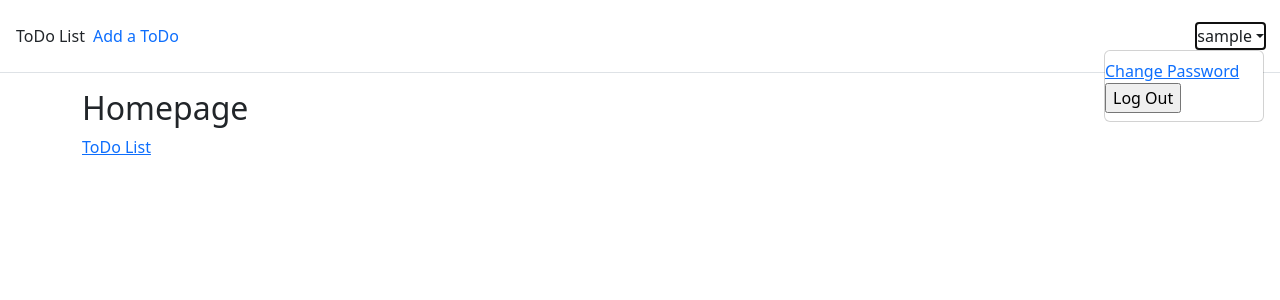
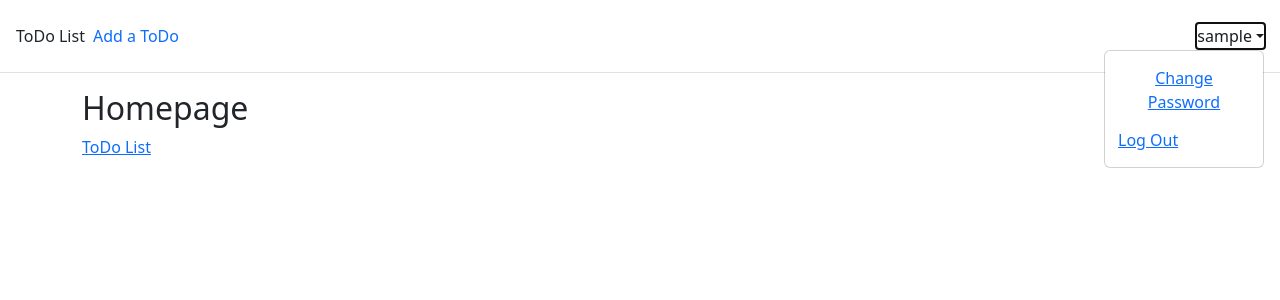
Before and after one commit to jaerrib/todo-list, a Django app: page / in a window 1280 px wide, after a click that opens the changed part. Shown: the top 300 px of the page. Run offline with Django 5.2, Linux system fonts and the light colour scheme; the visitor is signed in with stand-in values (Sample User, id 1).

Commit message:
Update dropdown link style

```diff
--- a/templates/base.html
+++ b/templates/base.html
@@ -25,9 +25,9 @@
                     <li>
                         <form method="post" action="{% url 'logout' %}">
                             {% csrf_token %}
-                            <a href="{% url 'password_change' %}">Change Password</a>
-                            <input type="submit" value="Log Out">
-                    </form>
+                            <a class="btn btn-link" role="button" href="{% url 'password_change' %}">Change Password</a>
+                            <button type="submit" class="btn btn-link" >Log Out</button>
+                        </form>
                     </li>
                 </ul>
             </div>
```
